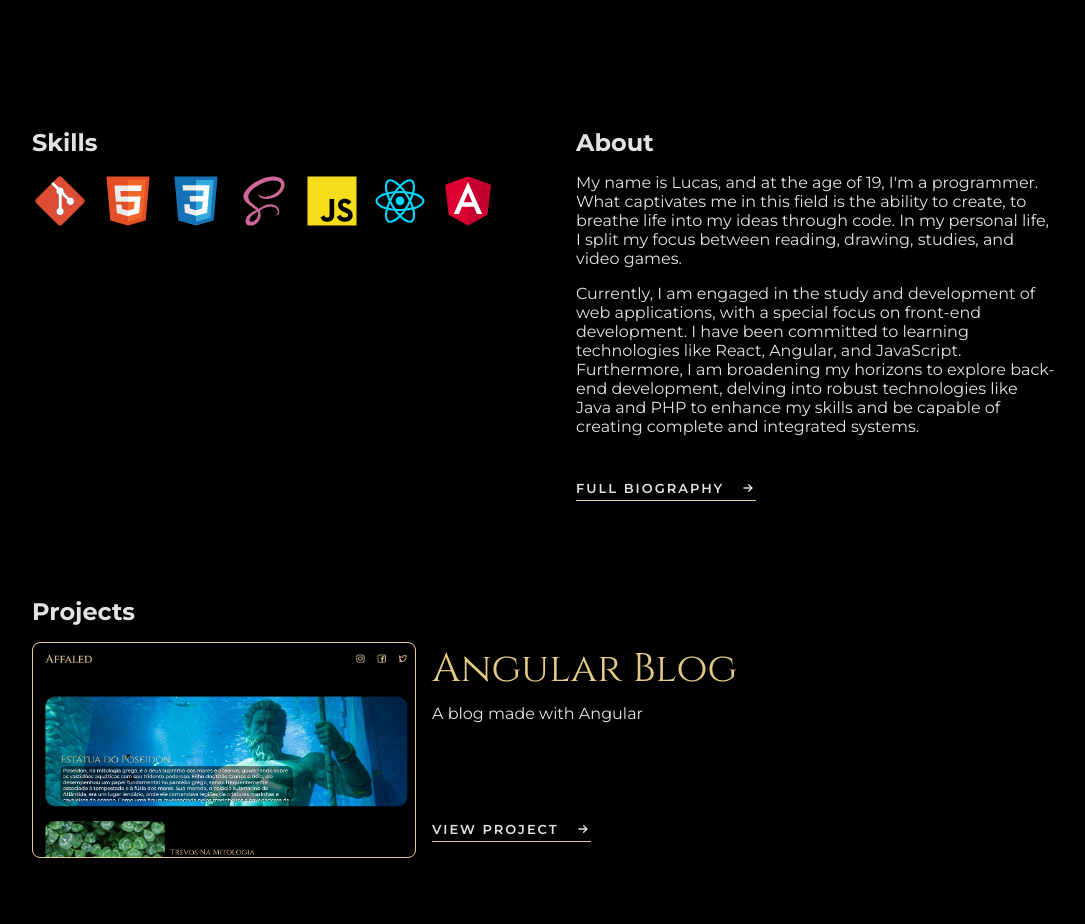
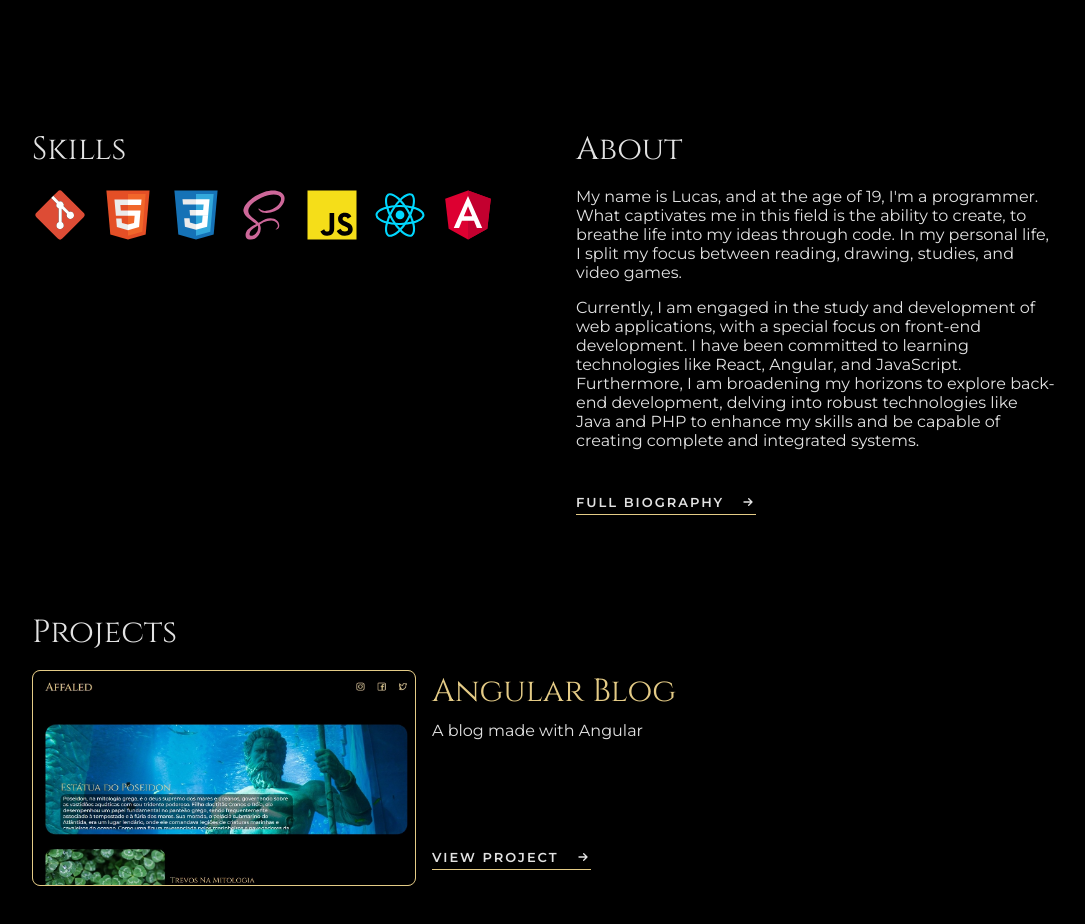
Before and after one commit to Affaled/Prototype-Portfolio, a React (Vite) app: page / in a window 1280 px wide. Shown: the part 780-1704 px from the top of the page, without its empty margins (96-1181 px from the left). Built offline with nearby package versions, Linux system fonts and the light colour scheme.

Commit message:
correção no código dos títulos home

```diff
--- a/src/assets/styles/components/_HomeAbout.scss
+++ b/src/assets/styles/components/_HomeAbout.scss
@@ -4,8 +4,9 @@
   padding: 96px 0 0;
   gap: 32px;
 
-  h3 {
+  h2 {
     @include font($secondary-font, $title-size, 400);
+    font-size: 32px;
     text-transform: capitalize;
   }
 
--- a/src/assets/styles/components/_HomeProjects.scss
+++ b/src/assets/styles/components/_HomeProjects.scss
@@ -4,8 +4,9 @@
   margin: 96px 0 0;
   gap: 16px;
 
-  & > h3 {
+  & > h2 {
     @include font($secondary-font, $title-size, 400);
+    font-size: 32px;
     text-transform: capitalize;
   }
 
--- a/src/assets/styles/components/_ProjectItem.scss
+++ b/src/assets/styles/components/_ProjectItem.scss
@@ -24,6 +24,7 @@
       & > h3 {
         @include font($secondary-font, $title-size, 400);
         color: $primary-color;
+        font-size: 32px;
         text-transform: capitalize;
         margin-bottom: 8px;
       }
--- a/src/assets/styles/global/index.css
+++ b/src/assets/styles/global/index.css
@@ -327,10 +327,11 @@
   padding: 96px 0 0;
   gap: 32px;
 }
-.homeAbout h3 {
+.homeAbout h2 {
   font-family: "Cinzel", serif;
   font-size: 40px;
   font-weight: 400;
+  font-size: 32px;
   text-transform: capitalize;
 }
 .homeAbout__skills {
@@ -381,10 +382,11 @@
   margin: 96px 0 0;
   gap: 16px;
 }
-.homeProjects > h3 {
+.homeProjects > h2 {
   font-family: "Cinzel", serif;
   font-size: 40px;
   font-weight: 400;
+  font-size: 32px;
   text-transform: capitalize;
 }
 .homeProjects__content {
@@ -613,6 +615,7 @@
   font-size: 40px;
   font-weight: 400;
   color: #e4cb86;
+  font-size: 32px;
   text-transform: capitalize;
   margin-bottom: 8px;
 }
```
Also changed, not shown: 1 other file (tests, documents, lock files or other folders).
